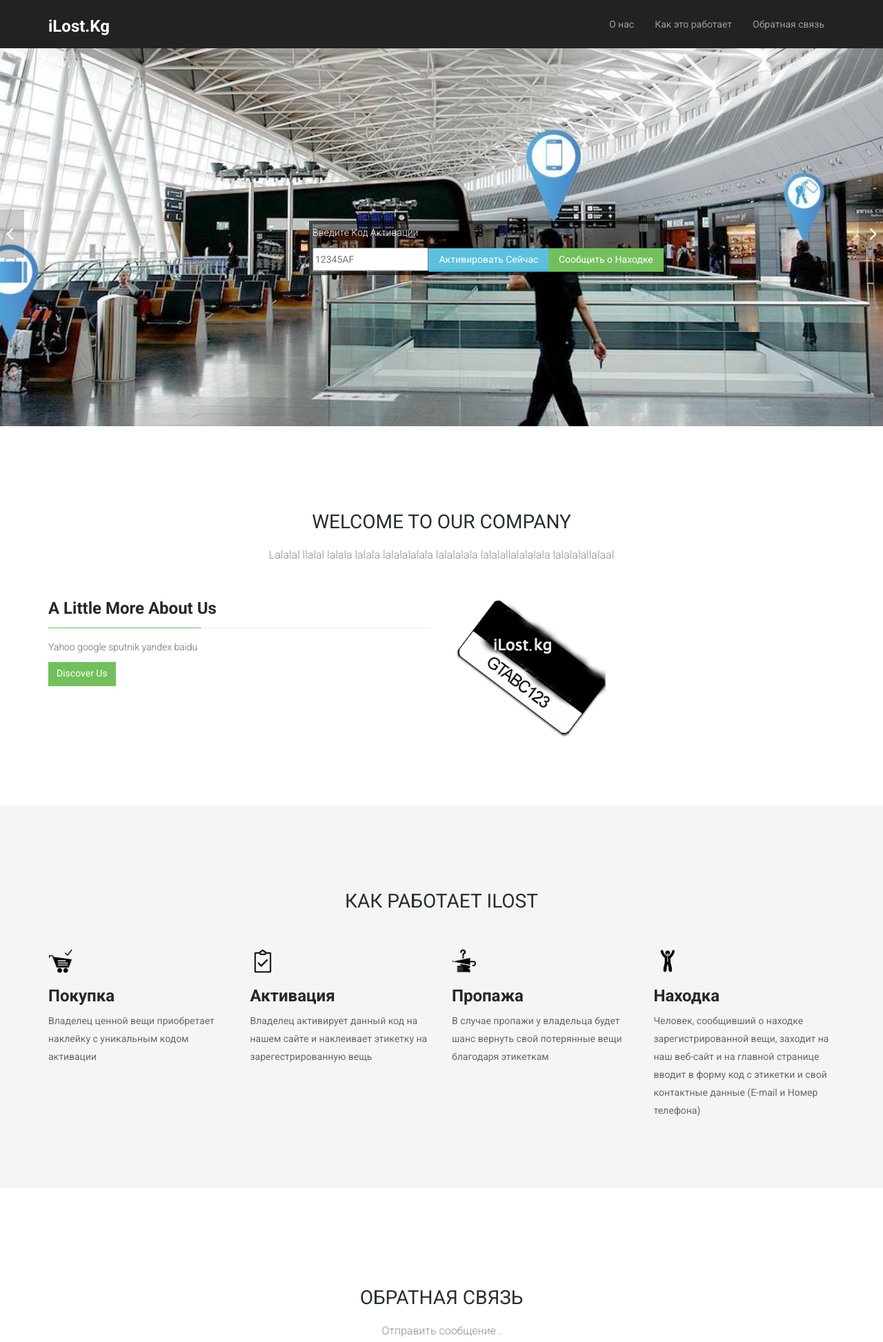
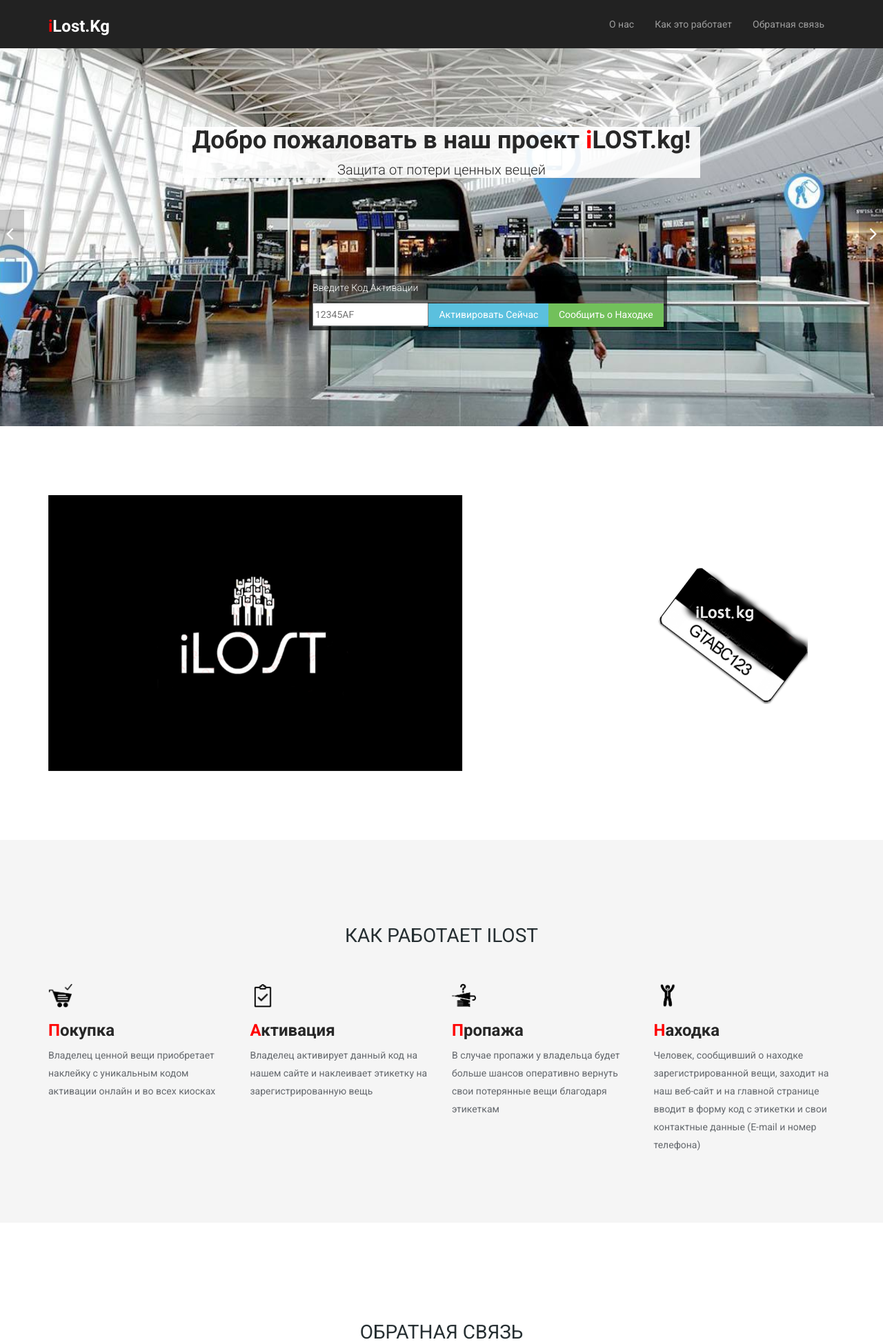
Before and after one commit to ArietNyshanbaev/garage48, a Django app: template main/templates/main/main.html in a window 1280 px wide. Shown: the top 1946 px of the page at 69% size. Run offline with Django 3.2, Linux system fonts and the light colour scheme; the template is opened without the code that fills it, so the values that code supplies are empty; parts of the project's set-up code (start-up, migrations or seed data) failed here and were passed over; some libraries are stand-ins or nearby versions.

Commit message:
new changes

```diff
--- a/main/templates/main/main.html
+++ b/main/templates/main/main.html
@@ -51,7 +51,7 @@
                     <!-- logo -->
                     <div class="navbar-brand">
                         <a class="smooth-scroll" data-section="#home" href="#home" >
-                            <h4 style="color:white; font-size:24px;">iLost.Kg</h4>
+                            <h4 style="color:white; font-size:24px;"><span style="color:red">i</span>Lost.Kg</h4>
                         </a>
                     </div>
                     <!-- /logo -->
@@ -62,7 +62,7 @@
                     <div class="main-menu">
                         <ul id="nav" class="nav navbar-nav">
                             <li class="scroll"><a href="#about" data-section="#about">О нас</a></li>
-                            <li class="scroll"><a href="#portfolio" data-section="features">Как это работает</a></li>
+                            <li class="scroll"><a href="#portfolio" data-section="#portfolio">Как это работает</a></li>
                             <li class="scroll"><a href="#contact-area" data-section="#contact-area">Обратная связь</a></li>
                         </ul>
                     </div>
@@ -74,7 +74,8 @@
 
     <section id="main-slider">
     <div class="container">
-        <div class="buttons-wrapper" style="position: absolute; top:40%; left:35%; z-index:1000; background-color:RGBA(0,0,0,0.41); border:5px solid RGBA(0,0,0,0.41);">
+        <div class="buttons-wrapper" style="position: absolute; top:50%; left:35%; z-index:1000; background-color:RGBA(0,0,0,0.41); border:5px solid RGBA(0,0,0,0.41);">
+
             <div class="buttons-wrapper-inner">
                 <div class="activate-id-code">
                     <form method="post" action="{% url 'main:check_activation'%}" id="activateCode" style="display:inline">
@@ -102,12 +103,13 @@
                 <div class="slider-inner">
                     <div class="container">
                         <div class="row">
-                            <div class="col-md-12">
+                            <div class="col-md-2"></div>
+                            <div class="col-md-8">
                                 <div class="carousel-content text-center">
-                                    <!--<h2>Accessible design is good design. Only with <span>Color</span>.</h2>
-                                    <p>Lorem ipsum dolor sit amet, consectetur adipisicing elit, sed do eiusmod tempor incididunt ut labore et  dolore magna incididunt ut labore aliqua. </p>
-                                    <br><br>-->
-
+                                    <br><br><br><br>
+                                    <div style="background-color:RGBA(255,255,255,0.9);"><h1>Добро пожаловать в наш проект <span style="color:red">i</span>LOST.kg!</h1>
+                                        <p style="font-size:20px; color:#272727">Защита от потери ценных вещей</p>
+                                    </div>
                                 </div>
                             </div>
                         </div>
@@ -118,15 +120,15 @@
                 <div class="slider-inner">
                     <div class="container">
                         <div class="row">
-                            <div class="col-md-12">
+                        <div class="col-md-2"></div>
+                            <div class="col-md-8">
                                 <div class="carousel-content text-center">
-                                <!--
-                                    <h2>OUR MAIN GOAL IS CONTINUOUSLY SATISFY OUR <span>Clients</span></h2>
-                                    <p>Lorem ipsum dolor sit amet, consectetur adipisicing elit, sed do eiusmod tempor incididunt ut labore et  dolore magna incididunt ut labore aliqua. </p>
-                                    <br><br>
-                                    -->
-                                </div>
+                                <br><br><br><br>
+                                    <div style="background-color:RGBA(255,255,255,0.9);"><h1>Добро пожаловать в наш проект <span style="color:red">i</span>LOST.kg!</h1>
+                                        <p style="font-size:20px; color:#272727">Защита от потери ценных вещей</p>
+                                    </div>
                             </div>
+                        </div>
                         </div>
                     </div>
                 </div>
@@ -135,14 +137,13 @@
                 <div class="slider-inner">
                     <div class="container">
                         <div class="row">
-                            <div class="col-md-12">
+                        <div class="col-md-2"></div>
+                            <div class="col-md-8">
                                 <div class="carousel-content text-center">
-                                <!--
-                                    <h2>Accessible design is good design. Only with <span>Color</span>.</h2>
-                                    <p>Lorem ipsum dolor sit amet, consectetur adipisicing elit, sed do eiusmod tempor incididunt ut labore et  dolore magna incididunt ut labore aliqua. </p>
-                                    <br><br>
-                                    -->
-                                </div>
+                               <br><br><br><br>
+                                    <div style="background-color:RGBA(255,255,255,0.9);"><h1>Добро пожаловать в наш проект <span style="color:red">i</span>LOST.kg!</h1>
+                                        <p style="font-size:20px; color:#272727">Защита от потери ценных вещей</p>
+                                    </div>
                             </div>
                         </div>
                     </div>
@@ -155,22 +156,15 @@
     <section id="about">
         <div class="container">
 
-            <div class="section-header">
-                <h2 class="section-title text-center wow fadeInDown">WELCOME TO OUR COMPANY</h2>
-                <p class="text-center wow fadeInDown">Lalalal llalal lalala lalala lalalalalala lalalalala lalalallalalalala lalalalallalaal</p>
-            </div>
 
             <div class="row">
 
 
-                <div class="col-sm-6 wow fadeInRight">
-                    <h3 class="column-title">A Little More About Us</h3>
-                    <p>Yahoo google sputnik yandex baidu </p>
-
-                    <a class="btn btn-primary" href="#">Discover Us</a>
-
+                <div class="col-sm-9 wow fadeInRight">
+                    <img height="400" width="600" src="{% static 'images/logo.jpg'%}">
                 </div>
-                <div class="col-sm-6 wow fadeInLeft">
+                <div class="col-sm-3 wow fadeInLeft">
+                <br><br><br><br>
                     <img class="img-responsive" src="{% static 'images/card.png' %}" alt="">
                 </div>
             </div>
@@ -187,7 +181,7 @@
         <div class="container">
 
             <div class="section-header">
-                <h2 class="section-title text-center wow fadeInDown">Как работает iLost</h2>
+                <h2 class="section-title text-center wow fadeInDown">Как работает <span>i</span>Lost</h2>
             </div>
 
             <div class="row">
@@ -197,8 +191,8 @@
                             <div class="features-icon">
                                 <img height="35" width="35" src="{% static 'images/buy.png'%}">
                             </div>
-                            <h3 class="features-title font-alt">Покупка</h3>
-                            Владелец ценной вещи приобретает наклейку с уникальным кодом активации
+                            <h3 class="features-title font-alt"><span style="color:red">П</span>окупка</h3>
+                            Владелец ценной вещи приобретает наклейку с уникальным кодом активации онлайн и во всех киосках
                         </div>
                     </div>
 
@@ -207,8 +201,8 @@
                             <div class="features-icon">
                                 <img height="35" width="35" src="{% static 'images/activate.png'%}">
                             </div>
-                            <h3 class="features-title font-alt">Активация</h3>
-                            Владелец активирует данный код на нашем сайте и наклеивает этикетку на зарегестрированную вещь
+                            <h3 class="features-title font-alt"><span style="color:red">А</span>ктивация</h3>
+                            Владелец активирует данный код на нашем сайте и наклеивает этикетку на зарегистрированную вещь
                         </div>
                     </div>
 
@@ -217,8 +211,8 @@
                             <div class="features-icon">
                                 <img height="35" width="35" src="{% static 'images/lost.png'%}">
                             </div>
-                            <h3 class="features-title font-alt">Пропажа</h3>
-                            В случае пропажи у владельца будет шанс вернуть свой потерянные вещи благодаря этикеткам
+                            <h3 class="features-title font-alt"><span style="color:red">П</span>ропажа</h3>
+                            В случае пропажи у владельца будет больше шансов оперативно вернуть свои потерянные вещи благодаря этикеткам
                         </div>
                     </div>
 
@@ -227,8 +221,8 @@
                             <div class="features-icon">
                                 <img height="35" width="35" src="{% static 'images/found.png'%}">
                             </div>
-                            <h3 class="features-title font-alt">Находка</h3>
-                            Человек, сообщивший о находке зарегистрированной вещи, заходит на наш веб-сайт и на главной странице вводит в форму код с этикетки и свой контактные данные (E-mail и Номер телефона)
+                            <h3 class="features-title font-alt"><span style="color:red">Н</span>аходка</h3>
+                            Человек, сообщивший о находке зарегистрированной вещи, заходит на наш веб-сайт и на главной странице вводит в форму код с этикетки и свои контактные данные (E-mail и номер телефона)
                         </div>
                     </div>
 
```
Also changed, not shown: main/templates/main/activate.html (+9 -10 lines), main/templates/main/check_activation.html (+8 -10 lines), main/templates/main/report.html (+11 -12 lines), main/templates/main/thanks_page.html (+8 -9 lines), static/images/logo.jpg (added).
